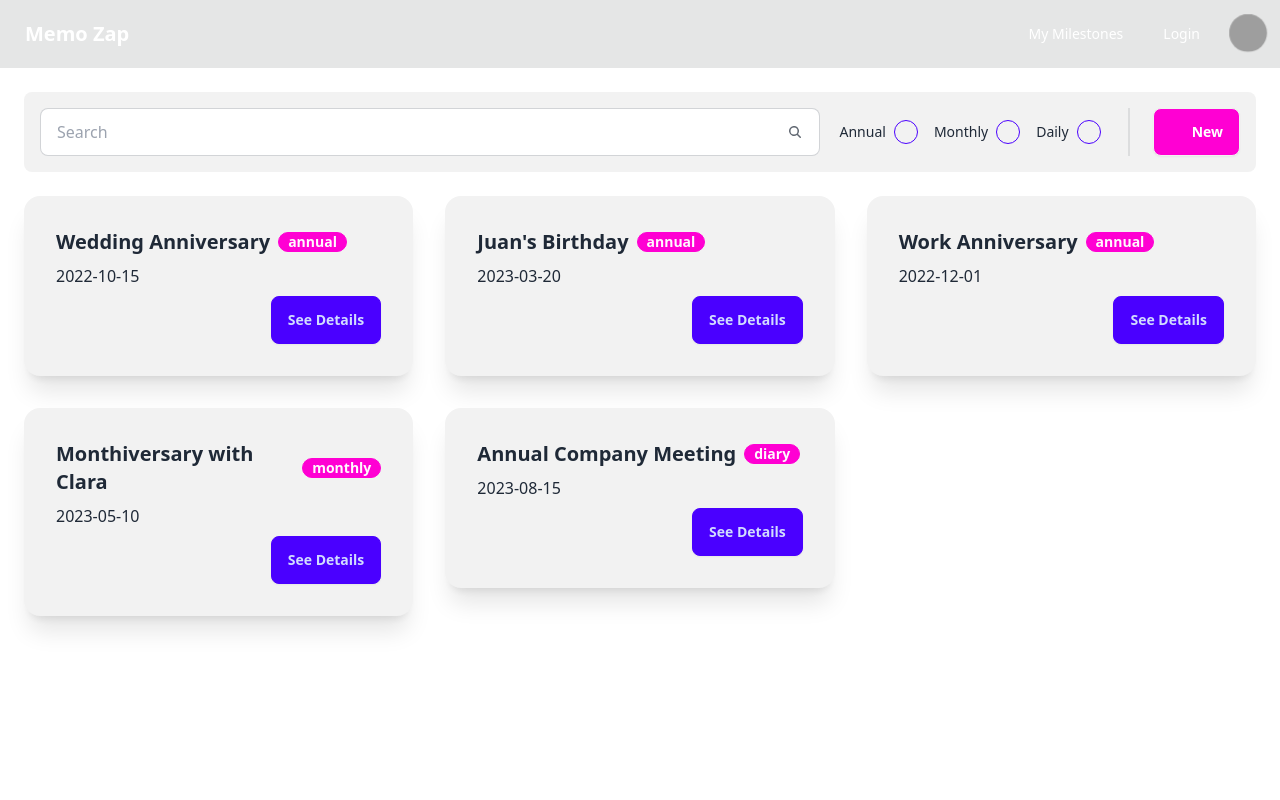
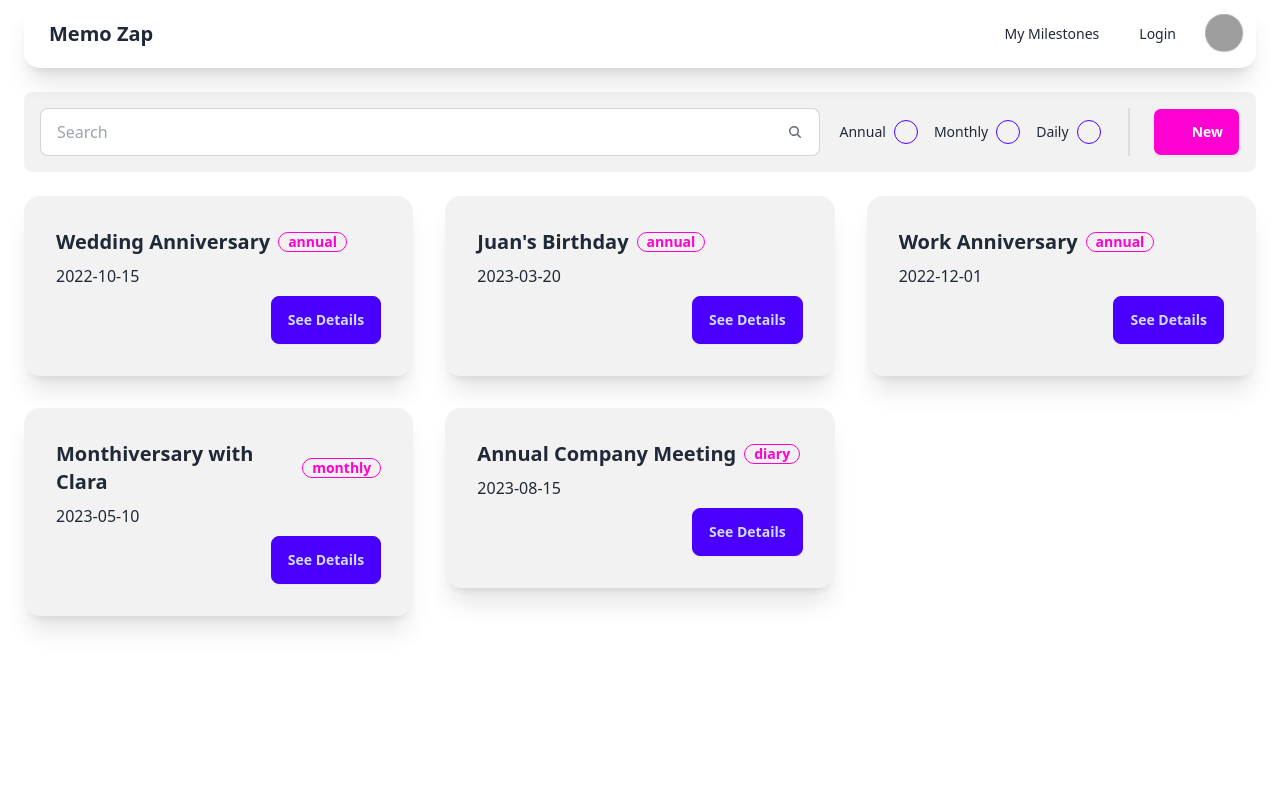
Before and after one commit to mauroef/memo-zap, a Vue app: page /milestones in a window 1280 px wide. Shown: the top 800 px of the page. Built offline with nearby package versions, Linux system fonts and the light colour scheme; grey boxes are pictures that could not be loaded; some icons are missing.

Commit message:
Tweaks on ui

```diff
--- a/src/components/layout/TheHeader.vue
+++ b/src/components/layout/TheHeader.vue
@@ -1,8 +1,8 @@
 <template>
   <div class="drawer">
     <input id="my-drawer-3" type="checkbox" class="drawer-toggle" />
-    <div class="drawer-content flex flex-col">
-      <header class="navbar bg-base-300 w-full">
+    <div class="drawer-content flex flex-col px-6">
+      <header class="navbar w-full rounded-box shadow-xl">
         <div class="flex-none lg:hidden">
           <label
             for="my-drawer-3"
@@ -13,7 +13,7 @@
               xmlns="http://www.w3.org/2000/svg"
               fill="white"
               viewBox="0 0 24 24"
-              class="text-white inline-block h-6 w-6 stroke-current"
+              class="inline-block h-6 w-6 stroke-current"
             >
               <path
                 stroke-linecap="round"
@@ -25,14 +25,14 @@
           </label>
         </div>
         <div class="flex-1">
-          <router-link to="/" class="btn btn-ghost text-xl text-white">{{
+          <router-link to="/" class="btn btn-ghost text-xl">{{
             SITE_NAME
           }}</router-link>
         </div>
         <div class="hidden flex-none lg:flex">
           <ul class="menu menu-horizontal gap-2">
-            <li><router-link class="text-white" to="/milestones">My Milestones</router-link></li>
-            <li><router-link class="text-white" to="/login">Login</router-link></li>
+            <li><router-link to="/milestones">My Milestones</router-link></li>
+            <li><router-link to="/login">Login</router-link></li>
           </ul>
           <div class="flex-none gap-2">
             <div class="dropdown dropdown-end">
@@ -50,7 +50,7 @@
               </div>
               <ul
                 tabindex="0"
-                class="menu menu-sm dropdown-content bg-base-100 rounded-box z-[1] mt-3 w-52 p-2 shadow"
+                class="menu menu-sm dropdown-content bg-base-100 rounded-box z-[1] mt-3 w-52 p-2 shadow top-58 -left-152"
               >
                 <li><a>Logout</a></li>
               </ul>
--- a/src/components/milestones/MilestoneItem.vue
+++ b/src/components/milestones/MilestoneItem.vue
@@ -3,7 +3,7 @@
     <div class="card-body">
       <h2 class="card-title">
         {{ props.name }}
-        <div class="badge badge-secondary">{{ props.frequency }}</div>
+        <div class="badge badge-secondary badge-outline">{{ props.frequency }}</div>
       </h2>
       <p>{{ props.startDate }}</p>
       <div class="card-actions justify-end">
--- a/src/views/HomeView.vue
+++ b/src/views/HomeView.vue
@@ -15,7 +15,7 @@
   </BaseHero>
 
   <div class="px-6 w-full">
-    <div class="divider divider-primary"></div>
+    <div class="divider divider-primary m-0"></div>
   </div>
 
   <section class="p-6">
--- a/tailwind.config.js
+++ b/tailwind.config.js
@@ -4,7 +4,13 @@ import daisyui from 'daisyui';
 export default {
   content: ['./index.html', './src/**/*.{vue,js,ts,jsx,tsx}'],
   theme: {
-    extend: {},
+    extend: {
+      // topbar
+      spacing: {
+        '58': '58px',
+        '-152': '-152px',
+      },
+    },
   },
   plugins: [daisyui],
 };
```
